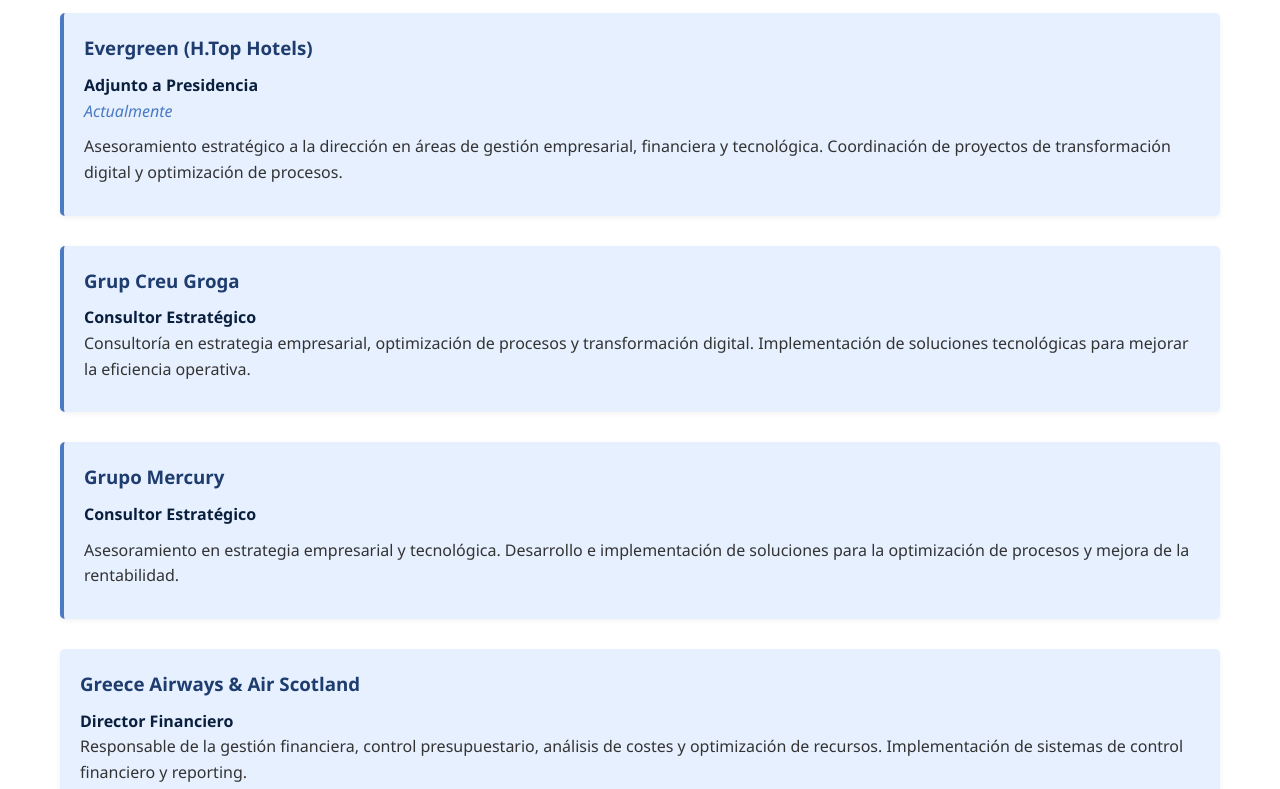
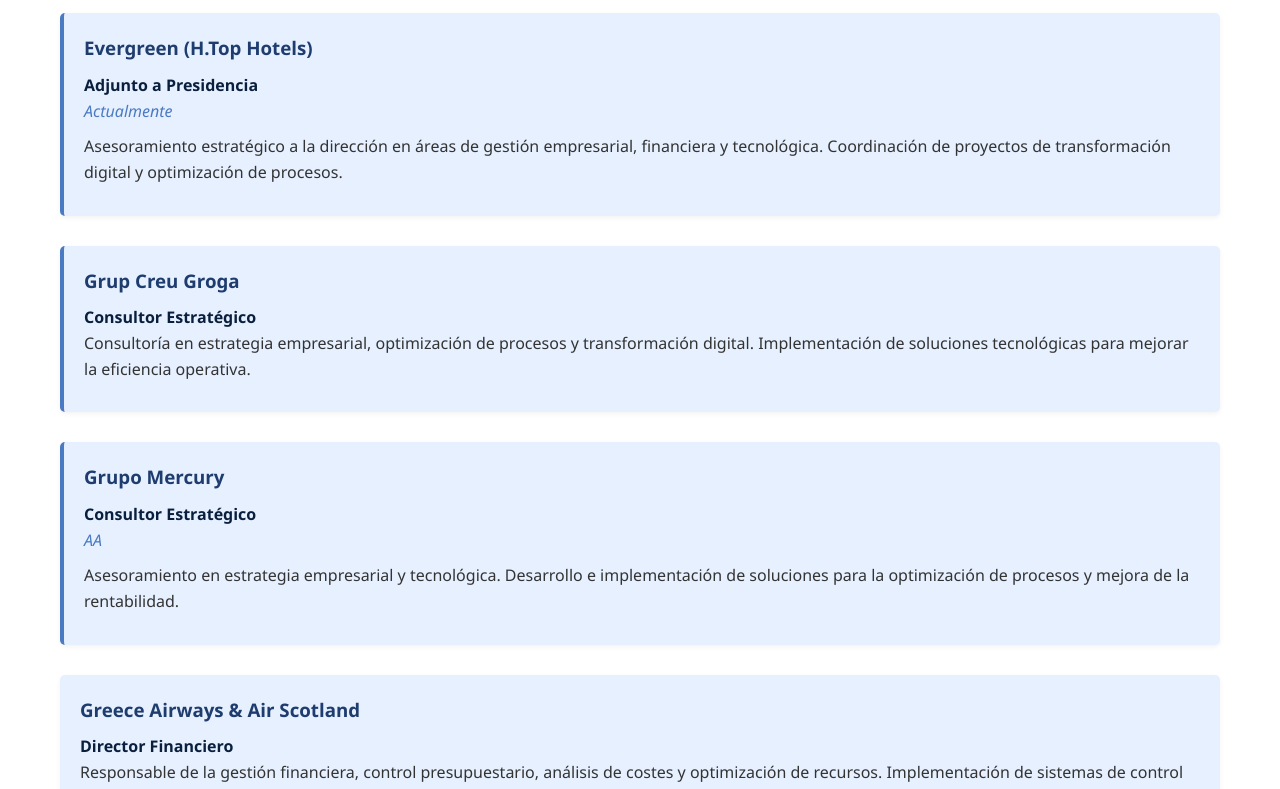
Before and after one commit to joaquimgambin/joaquimgambin.github.io, a plain HTML site: page experiencia.html in a window 1280 px wide. Shown: the part 296-1085 px from the top of the page. Drawn offline with Linux system fonts and the light colour scheme.

Commit message:
Update experiencia.html

```diff
--- a/experiencia.html
+++ b/experiencia.html
@@ -216,7 +216,7 @@
             <div class="experience-item current-position">
                 <h3>Grupo Mercury</h3>
                 <span class="position">Consultor Estratégico</span>
-                <span class="period"></span>
+                <span class="period">AA</span>
                 <p>Asesoramiento en estrategia empresarial y tecnológica. Desarrollo e implementación de soluciones para la optimización de procesos y mejora de la rentabilidad.</p>
             </div>
 
```
